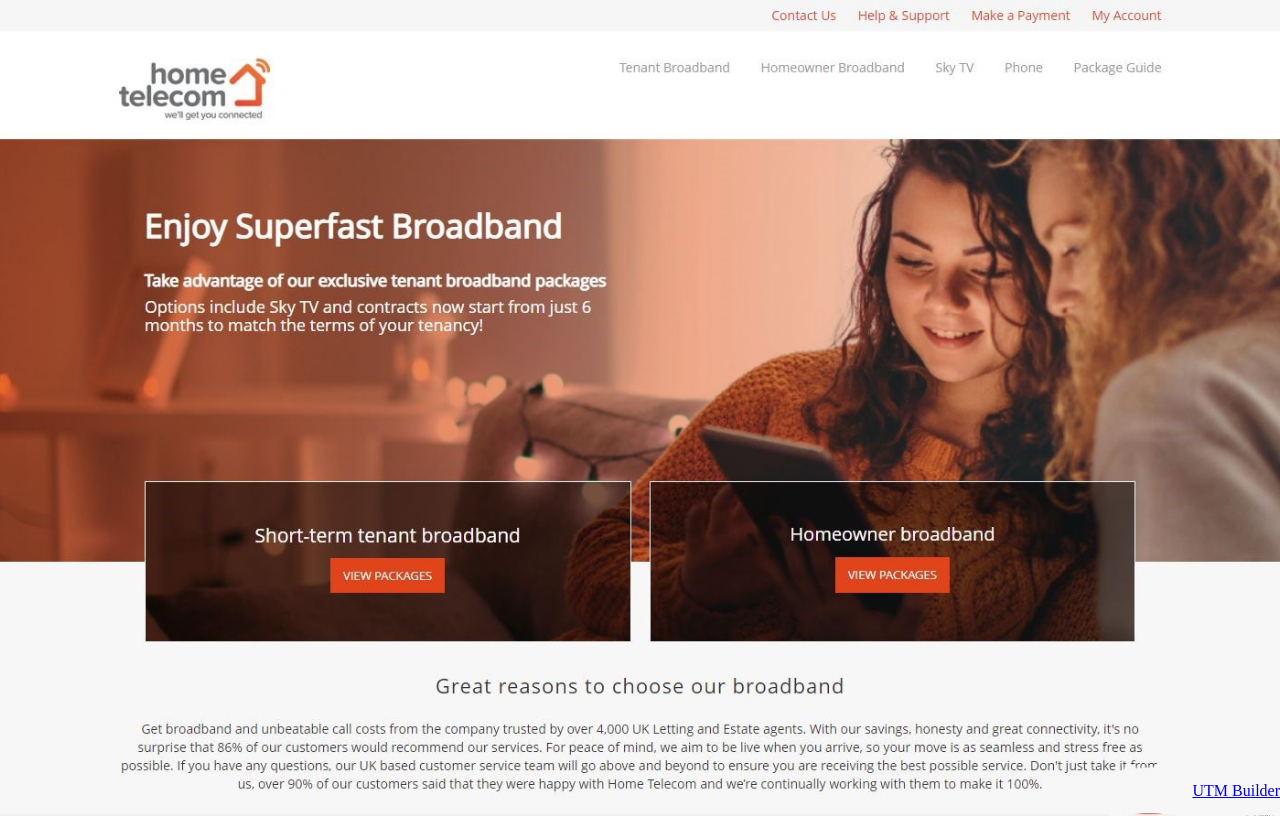
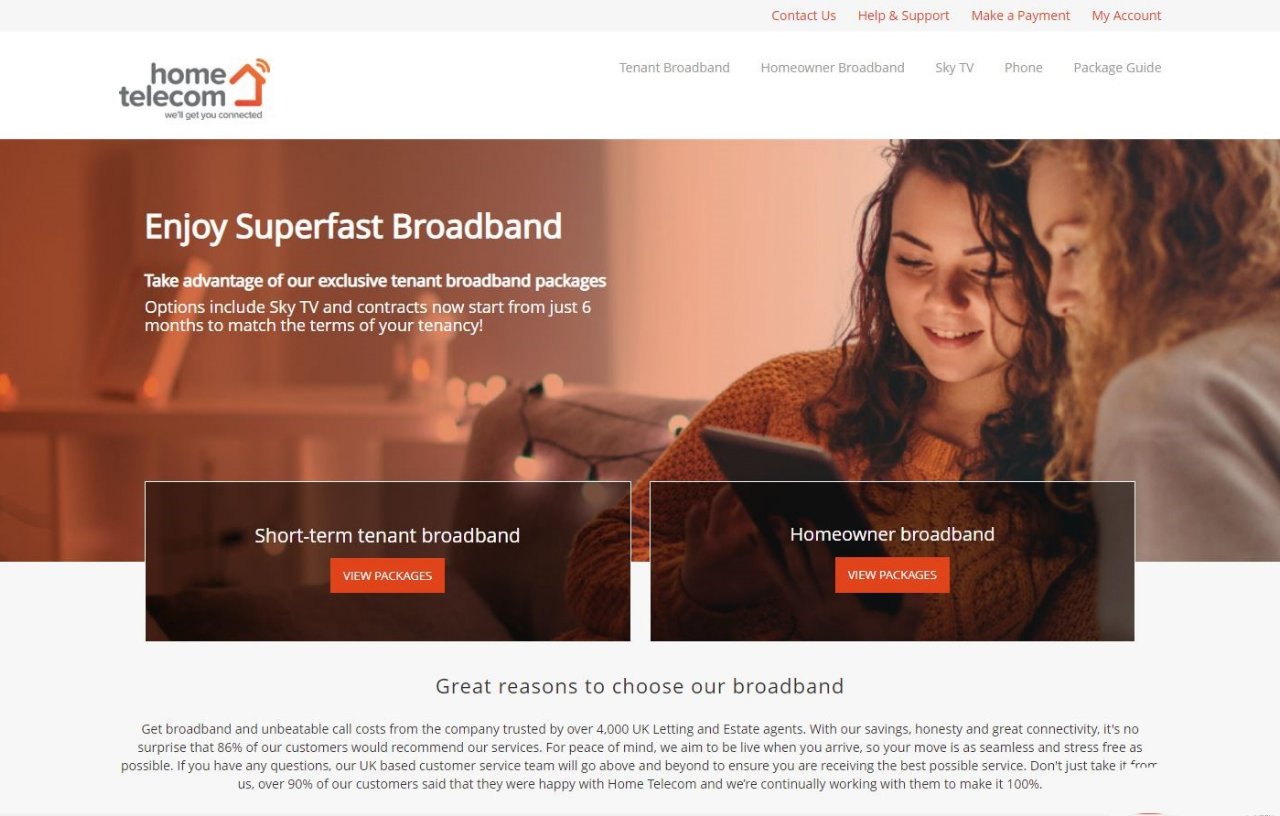
Before and after one commit to alex-chisnall/HTWeb-Test, a plain HTML site: page index.html in a window 1280 px wide. Drawn offline with Linux system fonts and the light colour scheme.

Commit message:
Update index.html

```diff
--- a/index.html
+++ b/index.html
@@ -45,8 +45,6 @@
 	</head>
 	<body>
 
-<div class="button">
-<div data-id="eTym2FXUjho" class="livechat_button"><a href="https://www.livechat.com/utm-builder/?utm_source=chat_button&utm_medium=referral&utm_campaign=lc_12983778">UTM Builder</a></div>
-</div>
+
 	</body>
 	</html>
```
